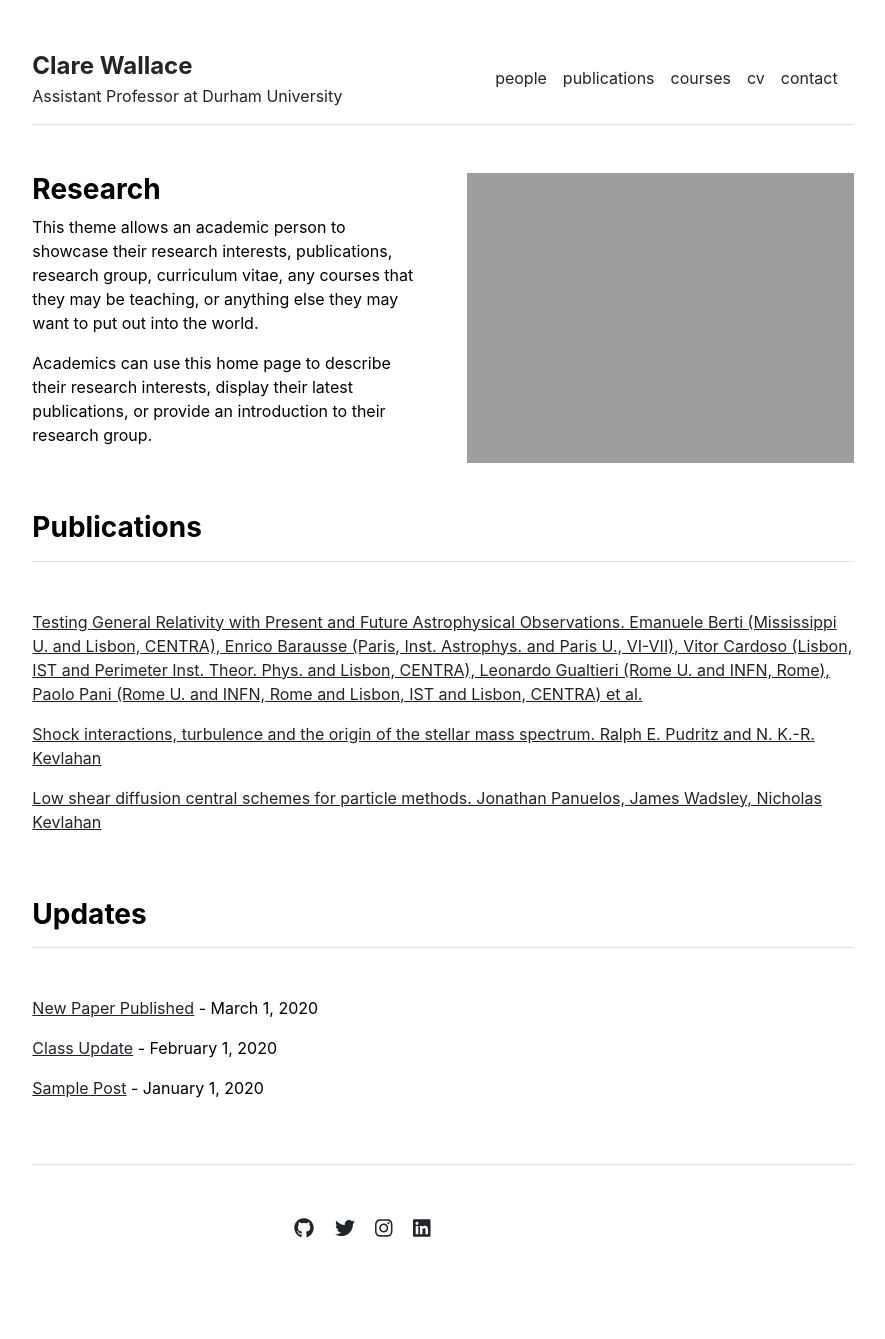
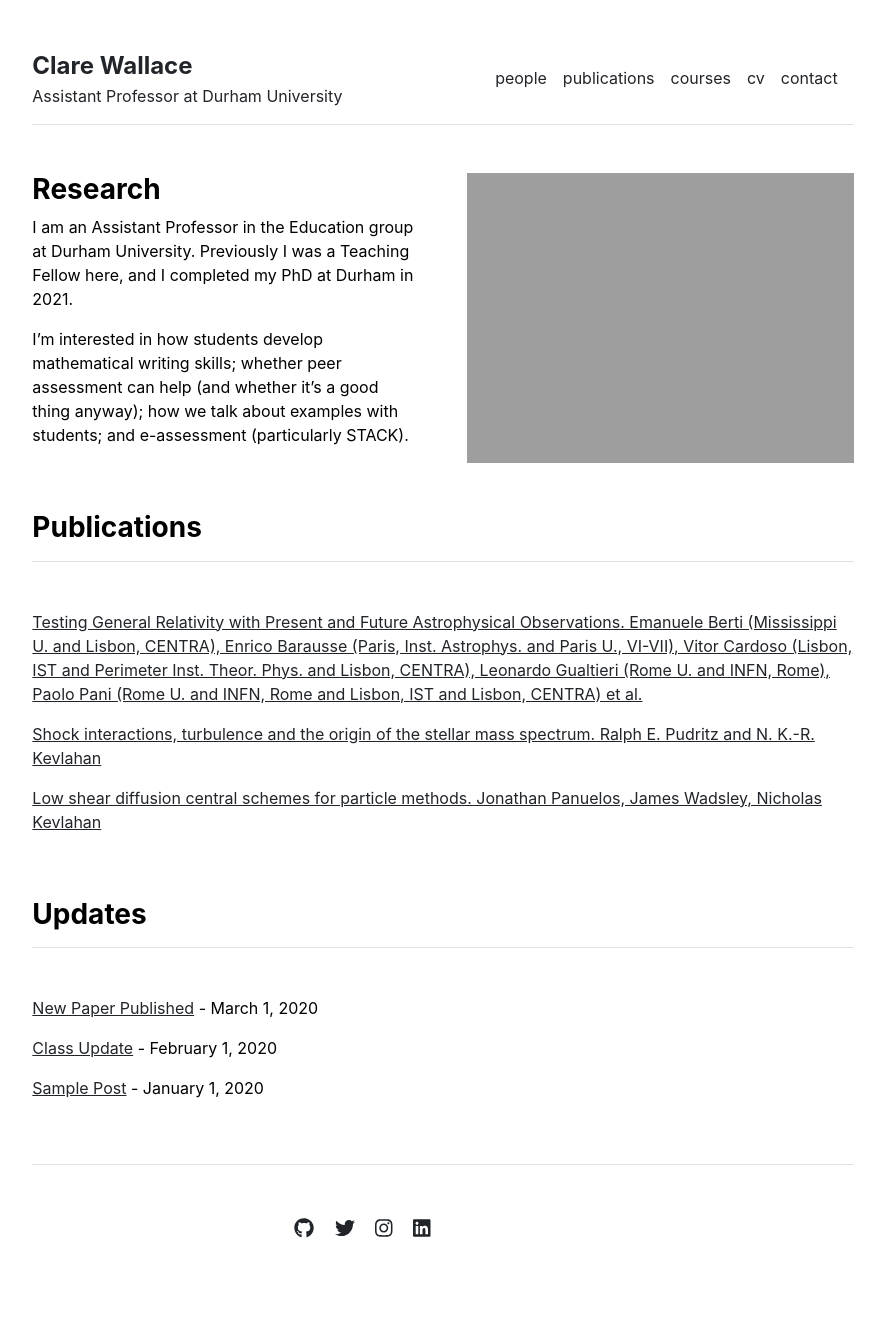
Before and after one commit to CWallace23/cwallace23.github.io, a Jekyll site: the page built from index.md, in a window 1280 px wide. Shown: the whole page, without its empty margins (197-1082 px from the left). Built offline with Jekyll 4.4.1, drawn with Linux system fonts in a browser that asks for light colours.

Commit message:
Update index.md

```diff
--- a/index.md
+++ b/index.md
@@ -3,6 +3,6 @@ layout: home
 title: "Home"
 ---
 
-This theme allows an academic person to showcase their research interests, publications, research group, curriculum vitae, any courses that they may be teaching, or anything else they may want to put out into the world.
+I am an Assistant Professor in the Education group at Durham University. Previously I was a Teaching Fellow here, and I completed my PhD at Durham in 2021.
 
-Academics can use this home page to describe their research interests, display their latest publications, or provide an introduction to their research group.
+I'm interested in how students develop mathematical writing skills; whether peer assessment can help (and whether it's a good thing anyway); how we talk about examples with students; and e-assessment (particularly STACK).
```
